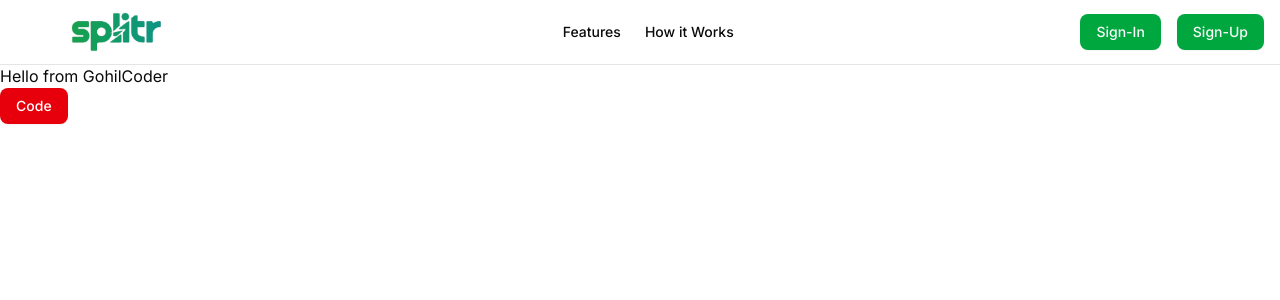
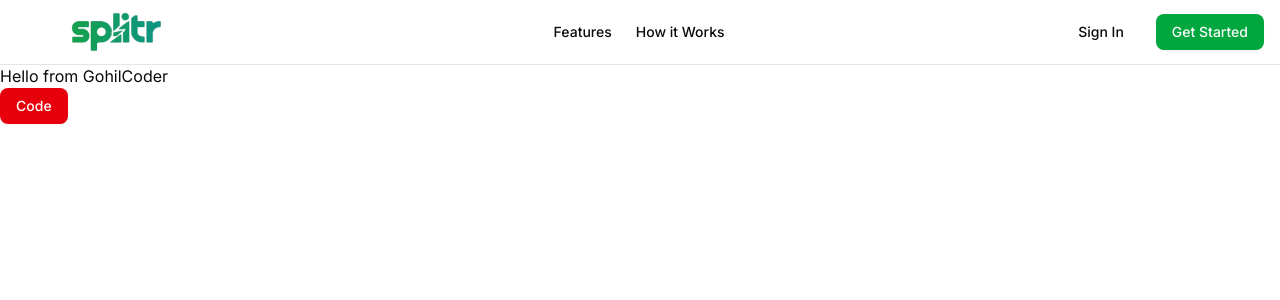
Before and after one commit to Gohil-Parikshitsinh/splitpal, a Next.js app: page / in a window 1280 px wide. Shown: the top 300 px of the page. Built offline with nearby package versions, Linux system fonts and the light colour scheme; no server answers.

Commit message:
Routing in NextJS

```diff
--- /dev/null
+++ b/app/(main)/dashboard/page.jsx
@@ -0,0 +1,9 @@
+import React from 'react'
+
+const DashboardPage = () => {
+  return (
+    <div>DashboardPage</div>
+  )
+}
+
+export default DashboardPage
--- /dev/null
+++ b/app/(main)/layout.jsx
@@ -0,0 +1,14 @@
+"use client";
+
+import { Authenticated } from 'convex/react'
+import React from 'react'
+
+const MainLayout = ({children}) => {
+  return (
+    <Authenticated>
+    <div className='container mx-auto mt-24 mb-20'>{children}</div>
+    </Authenticated>
+  )
+}
+
+export default MainLayout
--- /dev/null
+++ b/app/not-found.jsx
@@ -0,0 +1,11 @@
+import Link from 'next/link'
+
+export default function NotFound() {
+  return (
+    <div className='flex flex-col items-center justify-center min-h-[100vh] px-4 tetx-center'>
+      <h2 className='text-6xl font-bold gradient-title mb-4'>Not Found</h2>
+      <p className='text-2xl font-semibold mb-4'>Could not find requested resource</p>
+      <Link href="/">Return Home</Link>
+    </div>
+  )
+}
--- a/components/header.jsx
+++ b/components/header.jsx
@@ -74,10 +74,13 @@ const Header = () => {
 
           <Unauthenticated>
             <SignInButton>
-              <Button className="bg-green-600 hover:bg-green-700 border-none">Sign-In</Button>
+              <Button variant="ghost">Sign In</Button>
             </SignInButton>
+
             <SignUpButton>
-              <Button className="bg-green-600 hover:bg-green-700 border-none">Sign-Up</Button>
+              <Button className="bg-green-600 hover:bg-green-700 border-none">
+                Get Started
+              </Button>
             </SignUpButton>
           </Unauthenticated>
         </div>
```
